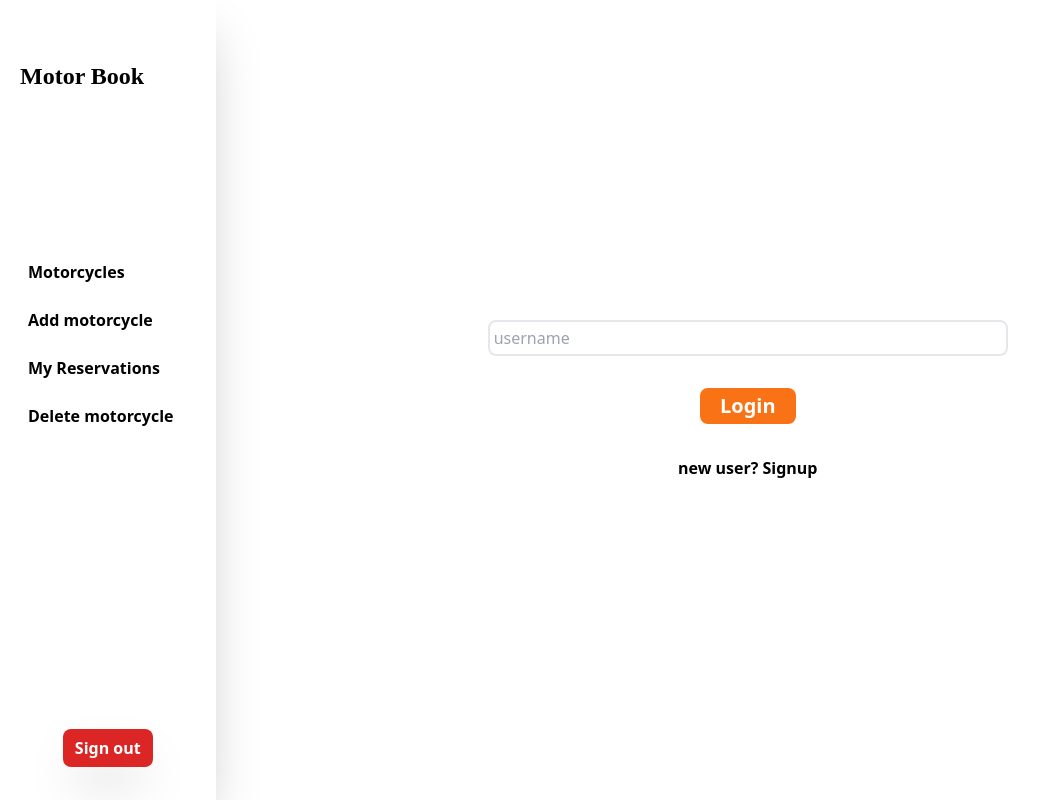
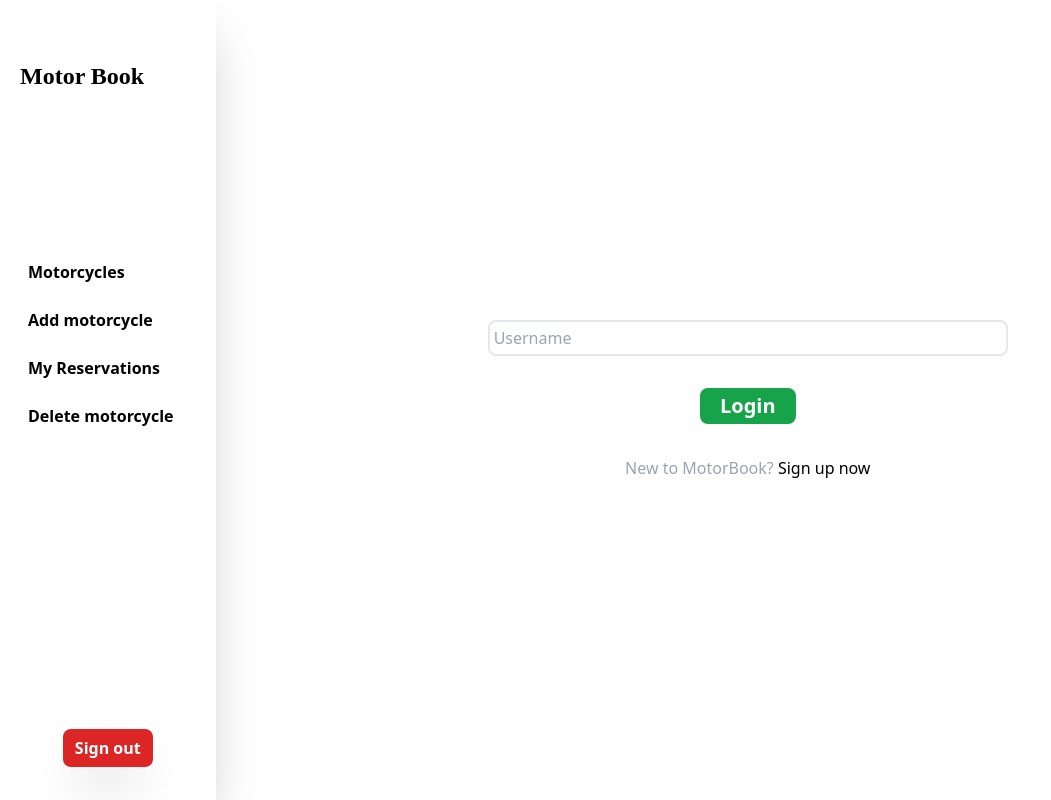
Before and after one commit to jecode93/carbook_frontend, a React (Create React App) app: page /login in a window 1280 px wide. Shown: the whole page, without its empty margins (0-1051 px from the left). Built offline with nearby package versions, Linux system fonts and the light colour scheme.

Commit message:
Add link to sign up page, add text and style the login button

```diff
--- a/src/components/Login.jsx
+++ b/src/components/Login.jsx
@@ -1,6 +1,6 @@
 import React, { useEffect, useState } from 'react';
 import { useDispatch, useSelector } from 'react-redux';
-import { useNavigate } from 'react-router-dom';
+import { Link, useNavigate } from 'react-router-dom';
 import { login } from '../redux/auth/authSlice';
 
 const Login = () => {
@@ -22,12 +22,15 @@ const Login = () => {
 
   return (
     <div className="flex items-center justify-center w-full px-3 h-screen">
-      <form className="flex flex-col gap-8 w-full items-center" onSubmit={handleLogin}>
+      <form
+        className="flex flex-col gap-8 w-full items-center"
+        onSubmit={handleLogin}
+      >
         <input
           type="text"
           name="username"
           autoComplete="username"
-          placeholder="username"
+          placeholder="Username"
           className="rounded-lg border-2 w-3/4 md:w-[50%] p-1"
           value={username}
           onChange={(e) => setUsername(e.target.value)}
@@ -35,11 +38,14 @@ const Login = () => {
 
         <button
           type="submit"
-          className="text-xl font-bold bg-orange-500 text-white rounded-lg py-1 w-24"
+          className="text-xl font-bold bg-green-600 hover:bg-green-700 text-white duration-300 rounded-lg py-1 w-24"
         >
           Login
         </button>
-        <span className="font-bold">new user? Signup</span>
+        <p>
+          <span className="text-gray-400">New to MotorBook? </span>
+          <Link to="/signup" className="hover:underline">Sign up now</Link>
+        </p>
       </form>
     </div>
   );
```
